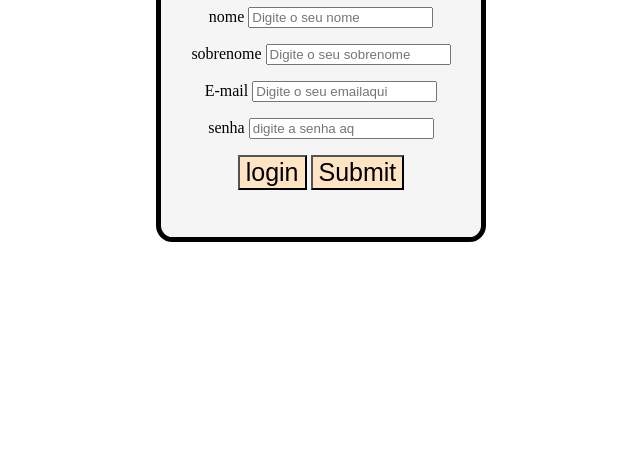
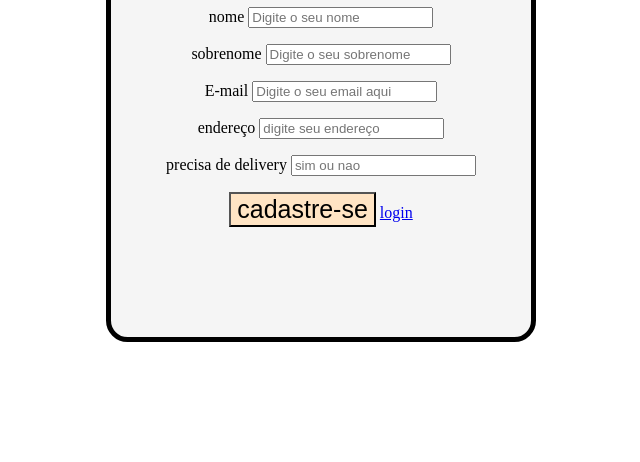
Before and after one commit to stefanige/ttweb, a plain HTML site: page cadastro.html in a window 1280 px wide. Shown: the part 338-800 px from the top of the page, without its empty margins (319-959 px from the left). Drawn offline with Linux system fonts and the light colour scheme.

Commit message:
Add files via upload

```diff
--- a/cadastro.html
+++ b/cadastro.html
@@ -1,13 +1,13 @@
 <!DOCTYPE html>
 <html>
     <head>
-        <title>Login</title>
+        <title>login</title>
         <meta charset="UTF-8" />
     </head>
     <style>
         #div1{
-            width: 300px;
-            height: 300px;
+            width: 400px;
+            height: 400px;
             text-align:center;
             background-color: whitesmoke;
             margin:auto;
@@ -32,16 +32,16 @@
             <input type = "text" placeholder="Digite o seu sobrenome"
             <p></p>
             <label>E-mail</label>
-            <input type = "email" placeholder="Digite o seu emailaqui"
+            <input type = "email" placeholder="Digite o seu email aqui"
             <p></p>
-            <label>senha</label>
-            <input type = "password" placeholder="digite a senha aq"
+            <label>endereço</label>
+            <input type = "text" placeholder="digite seu endereço"
             <p></p>
-
-            <input type="submit" value="login" id="botao">
-            <input type="submit" volue="login" id="botao">
-
-
+            <ladel>precisa de delivery</ladel>
+            <input type = "text" placeholder="sim ou nao"
+            <p></p>
+            <input type="submit" value="cadastre-se" id="botao">
+            <a href="pagina inicial.html">login</a>
         </div>
 
     </body>
```
Also changed, not shown: pagina inicial.html (added, +8 -0 lines).
